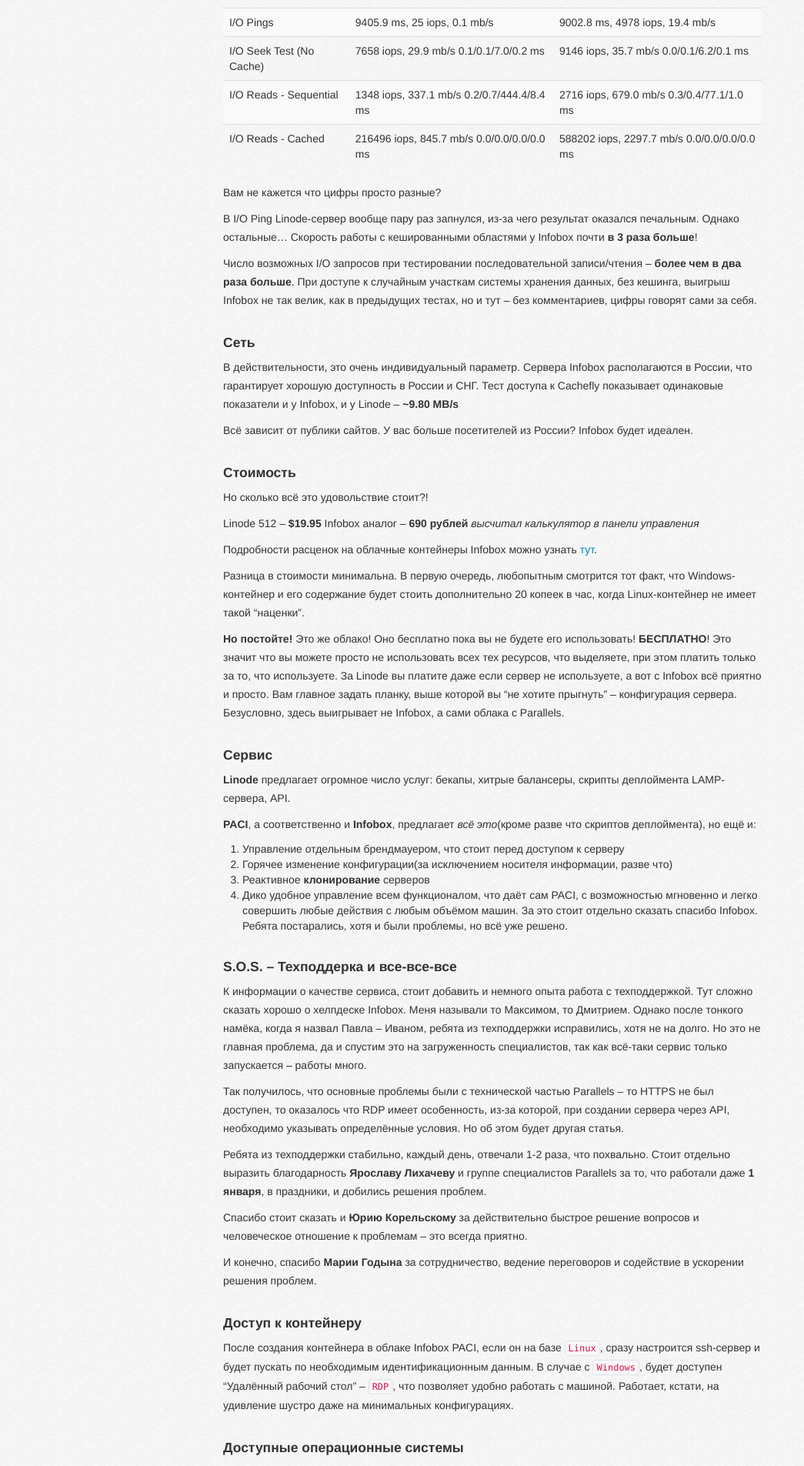
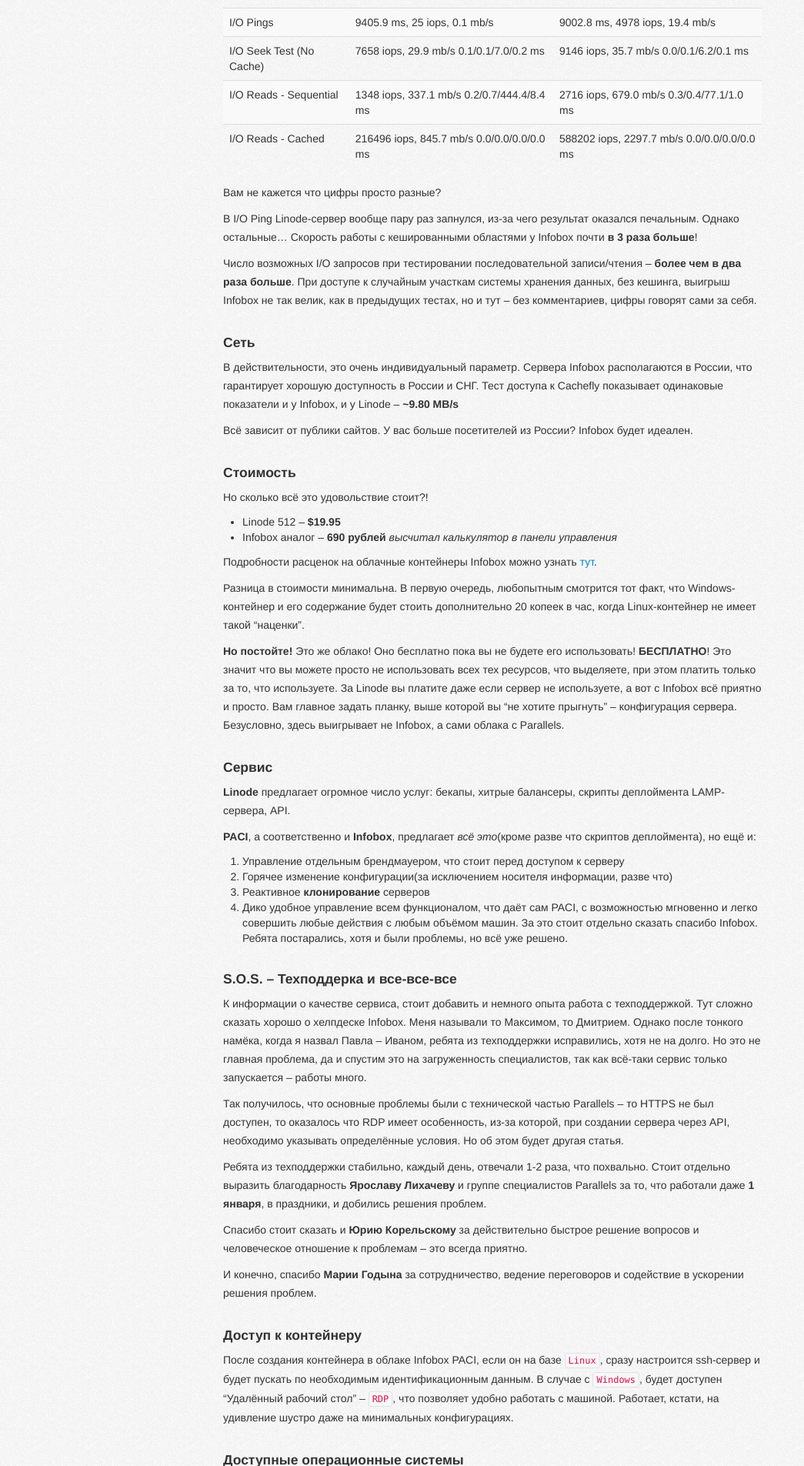
Before and after one commit to iorlas/iorlas.github.com, a Jekyll site: the page built from _posts/2013-01-30-infobox-paci.md, in a window 1280 px wide. Shown: the part 4495-6400 px from the top of the page at 77% size, without its empty margins (0-1045 px from the left). Built offline with Jekyll 4.4.1, drawn with Linux system fonts in a browser that asks for light colours; Markdown is read by kramdown in place of the engine named in the settings; comment, search, counter and statistics services are not loaded.

```diff
--- a/_posts/2013-01-30-infobox-paci.md
+++ b/_posts/2013-01-30-infobox-paci.md
@@ -209,8 +209,8 @@ Parallels даёт готовое решение, которое имеет не
 #### Стоимость
 Но сколько всё это удовольствие стоит?!
 
-Linode 512 -- **$19.95**
-Infobox аналог -- **690 рублей** *высчитал калькулятор в панели управления*
+* Linode 512 -- **$19.95**
+* Infobox аналог -- **690 рублей** *высчитал калькулятор в панели управления*
 
 Подробности расценок на облачные контейнеры Infobox можно узнать [тут](http://www.infobox.ru/cloud/servers/price/).
 
```
